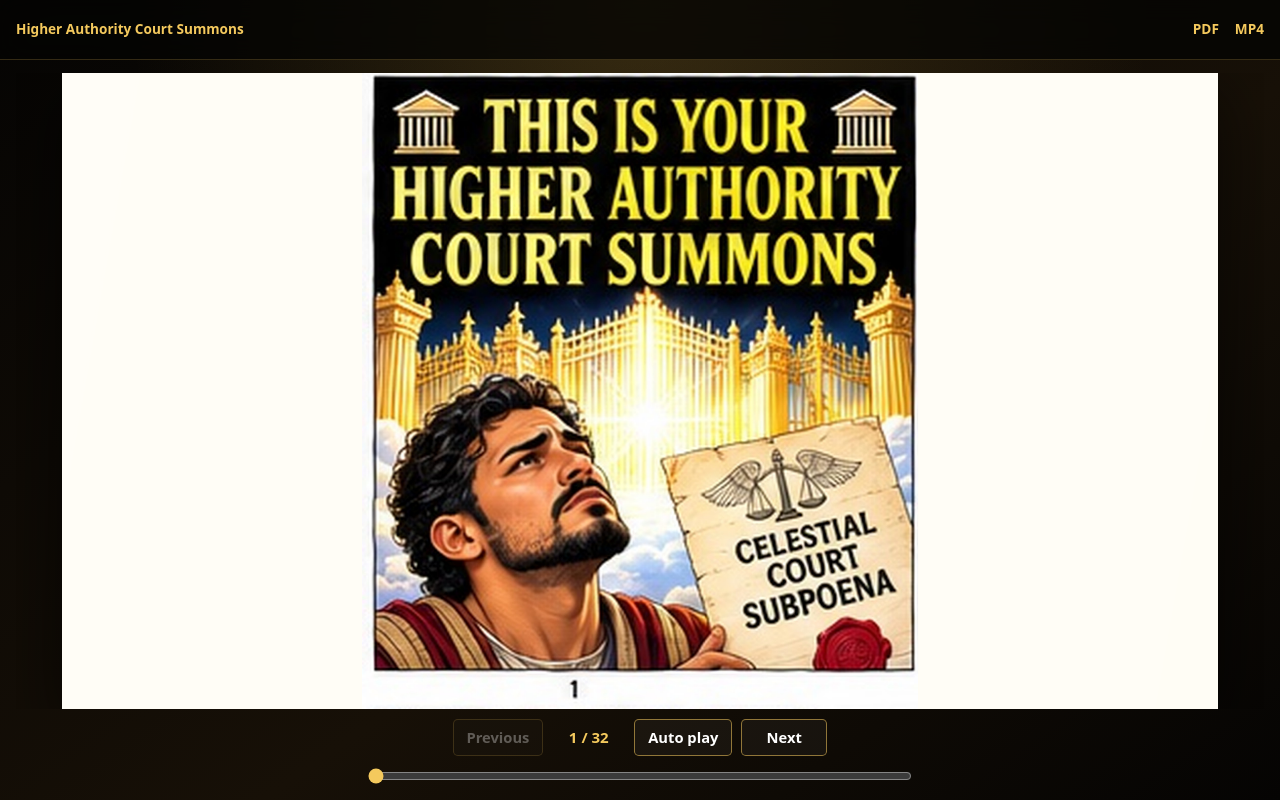
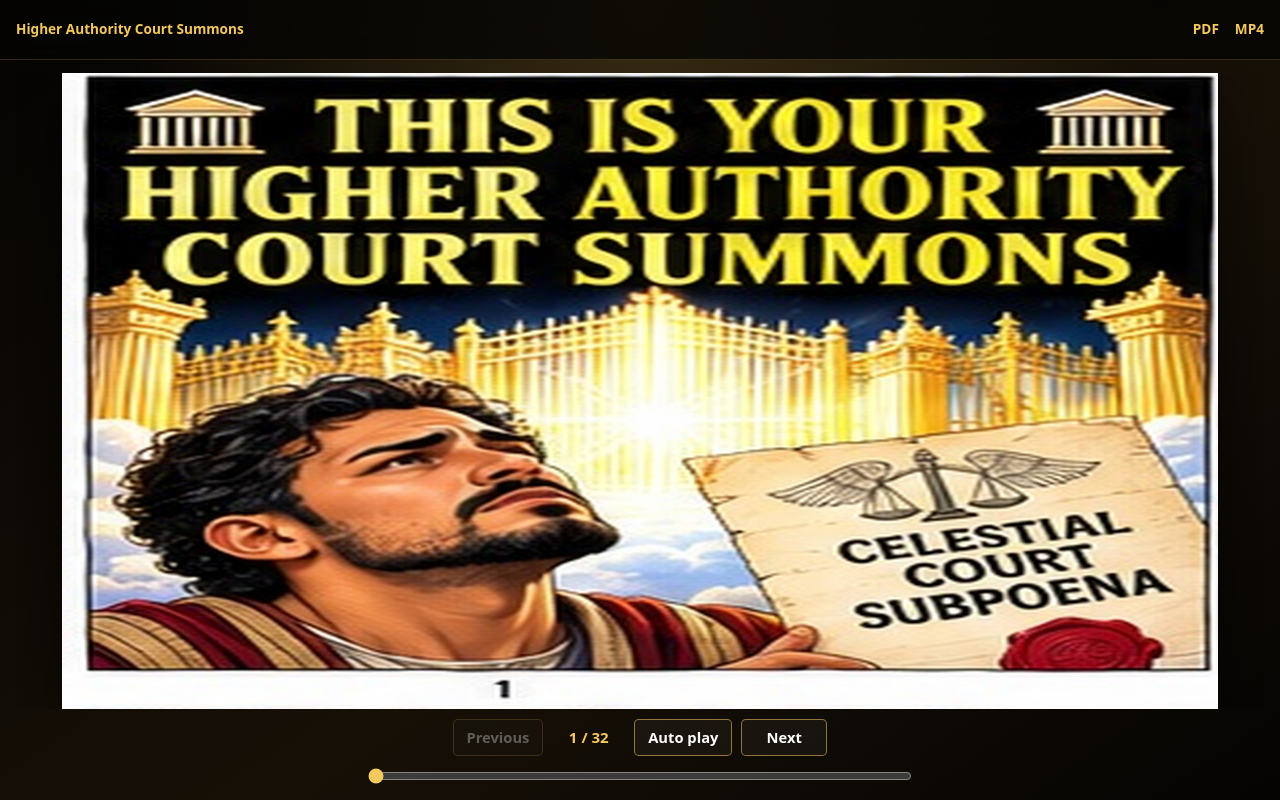
Before and after one commit to crobertking007-bit/VOT-Digital-Tracts, a plain HTML site: page reader.html in a window 1280 px wide. Drawn offline with Linux system fonts and the light colour scheme.

Commit message:
Stretch tract illustrations to fill landscape pages

```diff
--- a/reader.html
+++ b/reader.html
@@ -18,7 +18,7 @@
       aspect-ratio: 20 / 11;
       background: var(--paper);
     }
-    .book .page-image { animation: none; object-fit: contain; }
+    .book .page-image { animation: none; object-fit: fill; }
     .book:has(.turn-next) {
       transform-origin: left center;
       animation: turnNext .48s cubic-bezier(.55,.02,.35,1);
```
